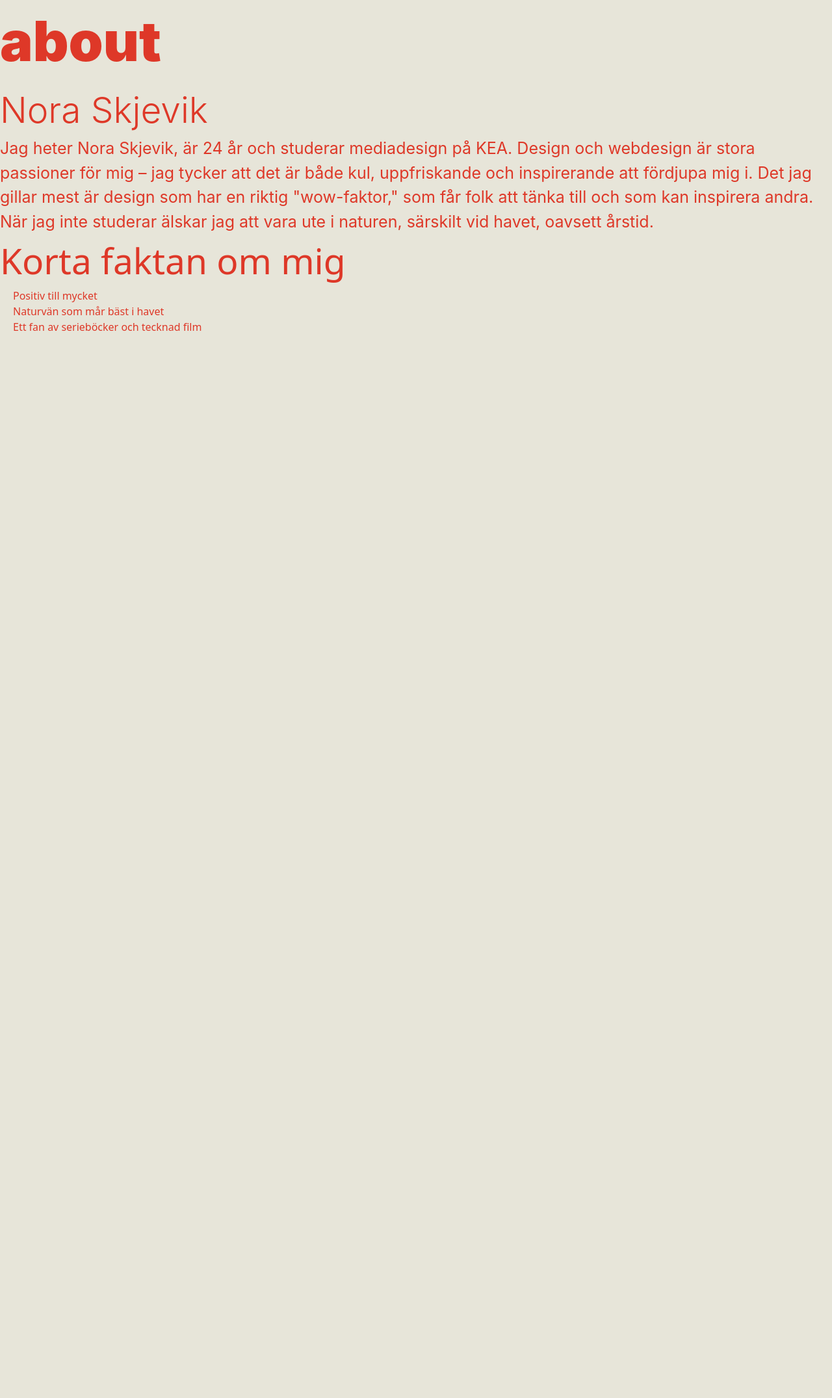
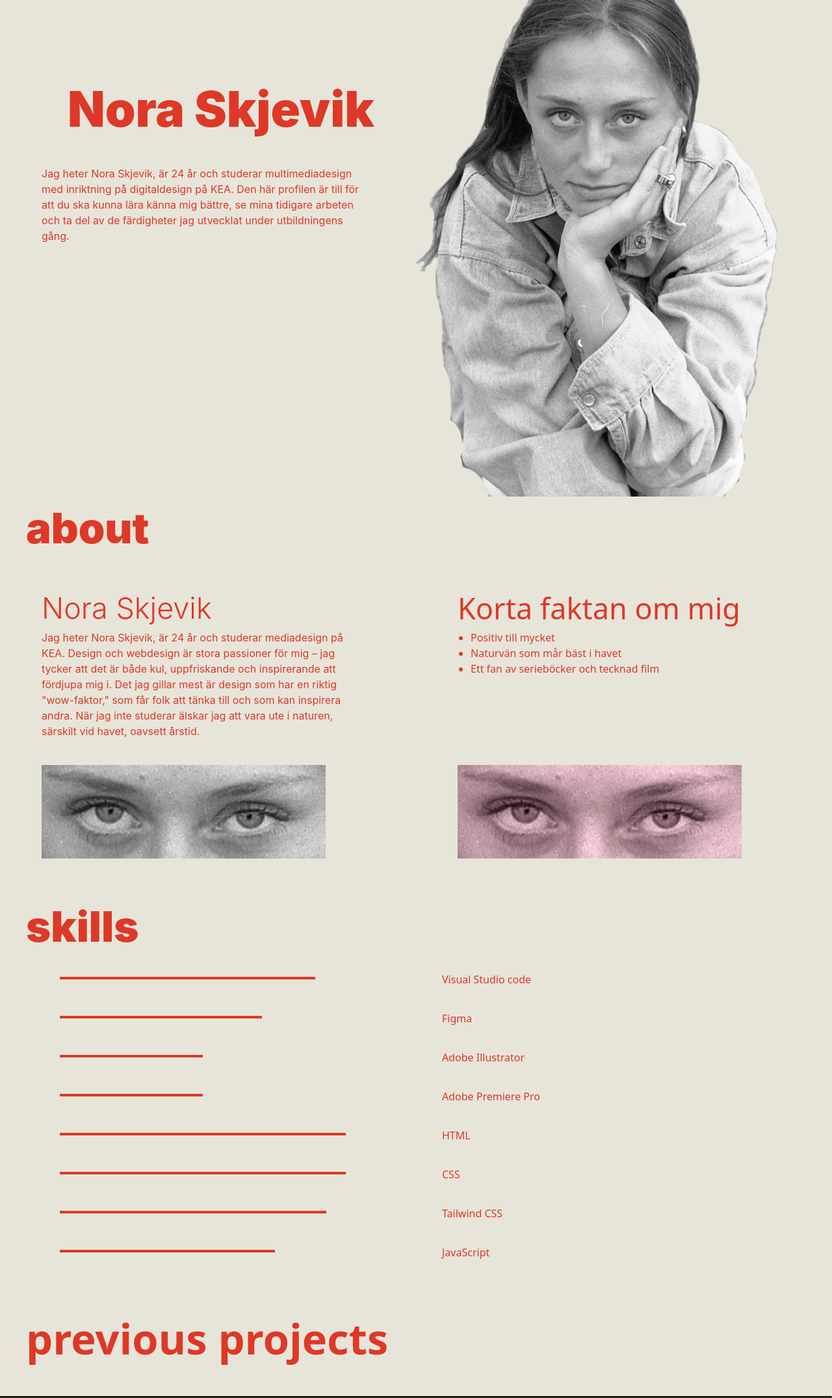
Before and after one commit to Noraapan/PPP, an Astro site: page / in a window 1280 px wide. Shown: the top 2151 px of the page at 65% size. Before the commit the page ends 800 px from the top, so only its background shows below. Built offline with nearby package versions, Linux system fonts and the light colour scheme; Astro itself is replaced by a stand-in of ours.

Commit message:
saknar header, button, footer

```diff
--- a/src/pages/index.astro
+++ b/src/pages/index.astro
@@ -2,18 +2,110 @@
 import MainLayout from "../layouts/MainLayout.astro";
 import Button from '../components/Button.astro';
 ---
+
 <MainLayout title="Titel">
-	<section>
-		<h2 class="inter-black">about</h2>
-		<h3 class="inter-light">Nora Skjevik</h3>
-		<p class="inter-regular">Jag heter Nora Skjevik, är 24 år och studerar mediadesign på KEA. Design och webdesign är stora passioner för mig – jag tycker att det är både kul, uppfriskande och inspirerande att fördjupa mig i. Det jag gillar mest är design som har en riktig "wow-faktor," som får folk att tänka till och som kan inspirera andra. När jag inte studerar älskar jag att vara ute i naturen, särskilt vid havet, oavsett årstid.</p>
+	<svg id="scrollArrow" width="24" height="0" viewBox="0 0 24 1202" fill="none" xmlns="http://www.w3.org/2000/svg" class="fixed left-1/2 top-0 transform -translate-x-1/2 text-red-500">
+		<path d="M10.9393 1201.06C11.5251 1201.65 12.4749 1201.65 13.0607 1201.06L22.6066 1191.51C23.1924 1190.93 23.1924 1189.98 22.6066 1189.39C22.0208 1188.81 21.0711 1188.81 20.4853 1189.39L12 1197.88L3.51472 1189.39C2.92893 1188.81 1.97919 1188.81 1.3934 1189.39C0.807611 1189.98 0.807611 1190.93 1.3934 1191.51L10.9393 1201.06ZM10.5 0L10.5 1200H13.5L13.5 0L10.5 0Z" fill="#DE3828"/>
+	  </svg>
+	  <section class="max-w-6xl mx-auto md:grid grid-cols-2">
+<div class="pt-28"><h1 class="inter-black pl-10">Nora Skjevik</h1>
+<p class="inter-regular w-[300px] md:w-[500px]">Jag heter Nora Skjevik, är 24 år och studerar multimediadesign med inriktning på digitaldesign på KEA. Den här profilen är till för att du ska kunna lära känna mig bättre, se mina tidigare arbeten och ta del av de färdigheter jag utvecklat under utbildningens gång.</p></div>
+<img src="/norapan.png" alt="Norapan">
+	  </section>
 
-		<h3>Korta faktan om mig</h3>
-<ul class="pl-5">
-	<li>Positiv till  mycket</li>
-	<li>Naturvän som mår bäst i havet</li>
-	<li>Ett fan av serieböcker och tecknad film</li>
-</ul>
+	<h2 class="inter-black pl-10">about</h2>
+	<section class="max-w-6xl mx-auto">
+	<article class="grid md:grid-cols-2 space-x-16">
+	  <div>
+		<h3 class="inter-light pt-10">Nora Skjevik</h3>
+		<p class="inter-regular w-[300px] md:w-[500px]">
+		  Jag heter Nora Skjevik, är 24 år och studerar mediadesign på KEA. Design och webdesign är stora passioner för mig – jag tycker att det är både kul, uppfriskande och inspirerande att fördjupa mig i. Det jag gillar mest är design som har en riktig "wow-faktor," som får folk att tänka till och som kan inspirera andra. När jag inte studerar älskar jag att vara ute i naturen, särskilt vid havet, oavsett årstid.
+		</p>
+	  </div>
+	  <div>
+		<h3 class="pt-10">Korta faktan om mig</h3>
+		<ul class="pl-5 list-disc">
+		  <li>Positiv till mycket</li>
+		  <li>Naturvän som mår bäst i havet</li>
+		  <li>Ett fan av serieböcker och tecknad film</li>
+		</ul>
+	  </div>
+	</article>
+	<article class="grid md:grid-cols-2 space-x-16 pt-10 pb-14">
+		<img src="/nor.png" alt="nora">
+		<img src="/rednor.png" alt="nora">
+	</article>
+</section>
+
+	<h2 class="inter-black pl-10">skills</h2>
+	<section class="grid grid-cols-2 max-w-6xl mx-auto pb-14">
+	<div class="space-y-14 p-7 load">
+			  <div class="h-[4px] w-[100%] bg-red lg:w-[393px] scale-in-tl"></div>
+			  <div class="h-[4px] w-[80%] bg-red lg:w-[311px] scale-in-tl"></div>
+			  <div class="h-[4px] w-[60%] bg-red lg:w-[220px] scale-in-tl"></div>
+			  <div class="h-[4px] w-[60%] bg-red lg:w-[220px] scale-in-tl"></div>
+			  <div class="h-[4px] w-[120%] bg-red lg:w-[440px] scale-in-tl"></div>
+			  <div class="h-[4px] w-[120%] bg-red lg:w-[440px] scale-in-tl"></div>
+			  <div class="h-[4px] w-[110%] bg-red lg:w-[410px] scale-in-tl"></div>
+			  <div class="h-[4px] w-[90%] bg-red lg:w-[331px] scale-in-tl"></div>
+	  </div>
+	  <div class="space-y-5 pl-10 pt-3 text-4xl">
+<p>Visual Studio code</p>
+<p>Figma</p>
+<p>Adobe Illustrator</p>
+<p>Adobe Premiere Pro</p>
+<p>HTML</p>
+<p>CSS</p>
+<p>Tailwind CSS</p>
+<p>JavaScript</p>
+	  </div>
 	</section>
+	<section class="relative h-[500vh] pb-14">
+		<h2 class="font-black pl-10 pb-10">previous projects</h2>
+		<div class="sticky top-0 w-full h-screen object-cover z-10">
+		  <img class="w-full h-full object-cover" src="/dragongurl.webp" alt="Verksamhetssite">
+		  <div class="absolute inset-0 flex items-center justify-center">
+		  </div>
+		</div>
 
-</MainLayout>
+		<div class="sticky top-0 w-full h-screen object-cover z-20">
+		  <img class="w-full h-full object-cover" src="/holdihånd.webp" alt="holdihånd projekt">
+		  <div class="absolute inset-0 flex items-center justify-center">
+		  </div>
+		</div>
+
+		<div class="sticky top-0 w-full h-screen object-cover z-30">
+		  <img class="w-full h-full object-cover" src="/karusell.webp" alt="Karusell projekt">
+		  <div class="absolute inset-0 flex items-center justify-center">
+		  </div>
+		</div>
+
+		<div class="sticky top-0 w-full h-screen object-cover z-40">
+		  <img class="w-full h-full object-cover" src="/dcud.webp" alt="Digital cleanup day projekt">
+		  <div class="absolute inset-0 flex items-center justify-center">
+		  </div>
+		</div>
+	  </section><!--knapp*****-->
+  </MainLayout>
+
+  <script>
+	  import { inView } from "motion";
+
+const inviewelements = document.querySelectorAll(".load");
+
+inviewelements.forEach((element) => {
+  inView(element, () => {
+	element.classList.add("scale-in-hor-left");
+  });
+});
+
+    document.addEventListener('scroll', () => {
+      const scrollY = window.scrollY; // Hämtar hur långt ner man har skrollat
+      const maxHeight = 1200; // Maximal höjd för pilen
+      const arrow = document.getElementById('scrollArrow');
+
+      // Sätter höjden baserat på skrollning, men aldrig över maxhöjden
+      const newHeight = Math.min(scrollY, maxHeight);
+      arrow.setAttribute('height', newHeight);
+    });
+  </script>
--- a/src/styles/tailwind.css
+++ b/src/styles/tailwind.css
@@ -17,12 +17,12 @@
   @import url("https://fonts.googleapis.com/css2?family=Inter:ital,opsz,wght@0,14..32,100..900;1,14..32,100..900&display=swap");
 
   :root {
-    --font_size_h2lg: 85px;
-    --font_size_h3lg: 55px;
-    --font_size_pxl: 25px;
+    --font-size_h1md: 75px;
+    --font-size_h1: 60px;
+    --font_size_pmd: 16px;
     --font_size_h2md: 65px;
     --font_size_h3md: 45px;
-    --font_size_p: 20px;
+    --font_size_p: 10px;
 
     --color_pink: #e28ca7;
     --color_red: #de3828;
@@ -53,7 +53,9 @@
     color: var(--color_red);
     background-color: var(--color_white);
   }
-
+  h1 {
+    font-size: var(--font-size_h1);
+  }
   h2 {
     font-size: var(--font_size_h3md);
   }
@@ -69,9 +71,16 @@
     cursor: pointer;
     transition: all 0.55s ease;
   }
+  li {
+    font-size: var(--font_size_p);
+  }
 }
 
 @media screen and (min-width: 550px) {
+  h1 {
+    font-size: var(--font-size_h1md);
+    padding-bottom: 30px;
+  }
   h2 {
     font-size: var(--font_size_h2md);
   }
@@ -79,17 +88,54 @@
   h3 {
     font-size: var(--font_size_h3md);
   }
+  p {
+    font-size: var(--font_size_pmd);
+  }
+  li {
+    font-size: var(--font_size_pmd);
+  }
 }
 
-@media screen and (min-width: 1024px) {
-  h2 {
-    font-size: var(--font_size_h2lg);
+@layer utilities {
+  .load {
+    pointer-events: auto; /* Deaktiver klik på elementet under animation */
+  }
+  .scale-in-hor-left {
+    -webkit-animation: scale-in-hor-left 3s cubic-bezier(0.25, 0.46, 0.45, 0.94) both;
+    animation: scale-in-hor-left 3s cubic-bezier(0.25, 0.46, 0.45, 0.94) both;
+    pointer-events: auto; /* Gør links klikbare */
   }
 
-  h3 {
-    font-size: var(--font_size_h3lg);
+  @-webkit-keyframes scale-in-hor-left {
+    0% {
+      -webkit-transform: scaleX(0);
+      transform: scaleX(0);
+      -webkit-transform-origin: 0% 0%;
+      transform-origin: 0% 0%;
+      opacity: 1;
+    }
+    100% {
+      -webkit-transform: scaleX(1);
+      transform: scaleX(1);
+      -webkit-transform-origin: 0% 0%;
+      transform-origin: 0% 0%;
+      opacity: 1;
+    }
   }
-  p {
-    font-size: var(--font_size_pxl);
+  @keyframes scale-in-hor-left {
+    0% {
+      -webkit-transform: scaleX(0);
+      transform: scaleX(0);
+      -webkit-transform-origin: 0% 0%;
+      transform-origin: 0% 0%;
+      opacity: 1;
+    }
+    100% {
+      -webkit-transform: scaleX(1);
+      transform: scaleX(1);
+      -webkit-transform-origin: 0% 0%;
+      transform-origin: 0% 0%;
+      opacity: 1;
+    }
   }
 }
--- /dev/null
+++ b/tailwind.config.js
@@ -0,0 +1,16 @@
+/** @type {import('tailwindcss').Config} */
+export default {
+  content: ["./src/**/*.{astro,html,js,jsx,ts,tsx,vue,svelte}"],
+  theme: {
+    extend: {
+      colors: {
+        pink: "#e28ca7",
+        red: "#de3828",
+        svart: "#0b0a0c",
+        greys: "#cdcdcd",
+        whyte: "#e7e5d9",
+      },
+    },
+  },
+  plugins: [],
+};
```
Also changed, not shown: public/dcud.webp (added), public/dragongurl.webp (added), public/holdihånd.webp (added), public/karusell.webp (added), public/line.svg (added), public/nor.png (added), public/norapan.png (added), public/rednor.png (added).
